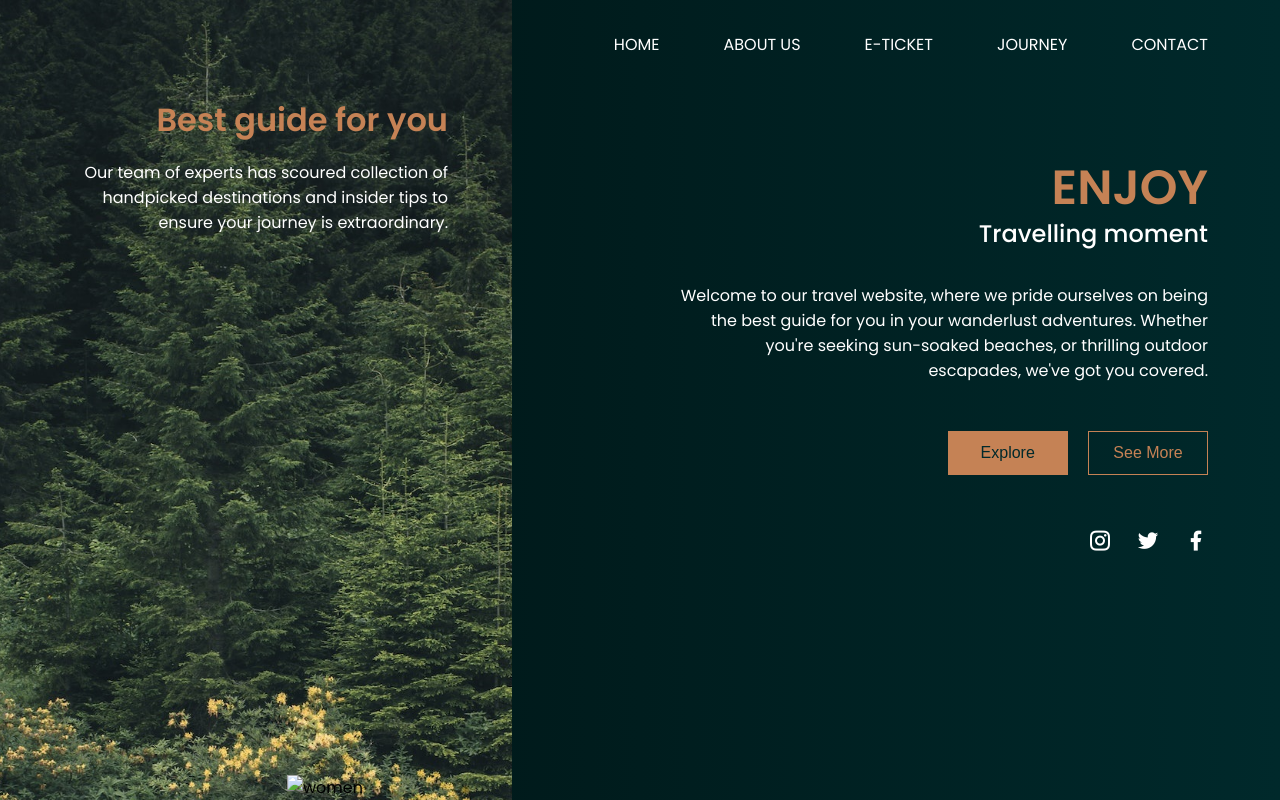
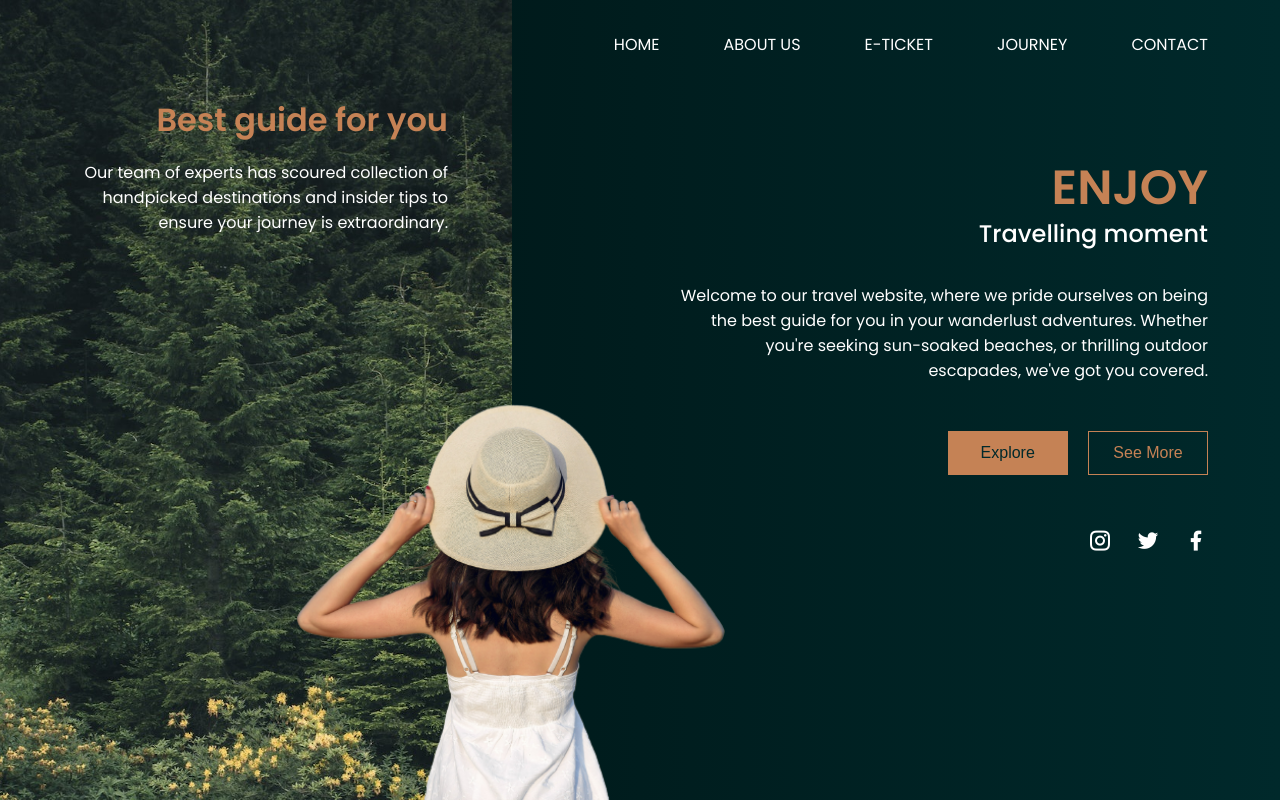
Before and after one commit to shailendrajoshi-lab/Responsive-Landing, a plain HTML site: page index.html in a window 1280 px wide. Drawn offline with nearby package versions, Linux system fonts and the light colour scheme; files whose address does not match are found by name.

Commit message:
index.html

```diff
--- a/index.html
+++ b/index.html
@@ -33,7 +33,7 @@
         </div>
       </div>
       <div class="container__right">
-        <img src="/storage/emulated/0/Download/women.png" alt="women" />
+        <img src="https://github.com/shailendrajoshi-lab/Responsive-Landing/blob/main/women.png" alt="women" />
         <div class="right__content">
           <h1>ENJOY</h1>
           <h4>Travelling moment</h4>
```
